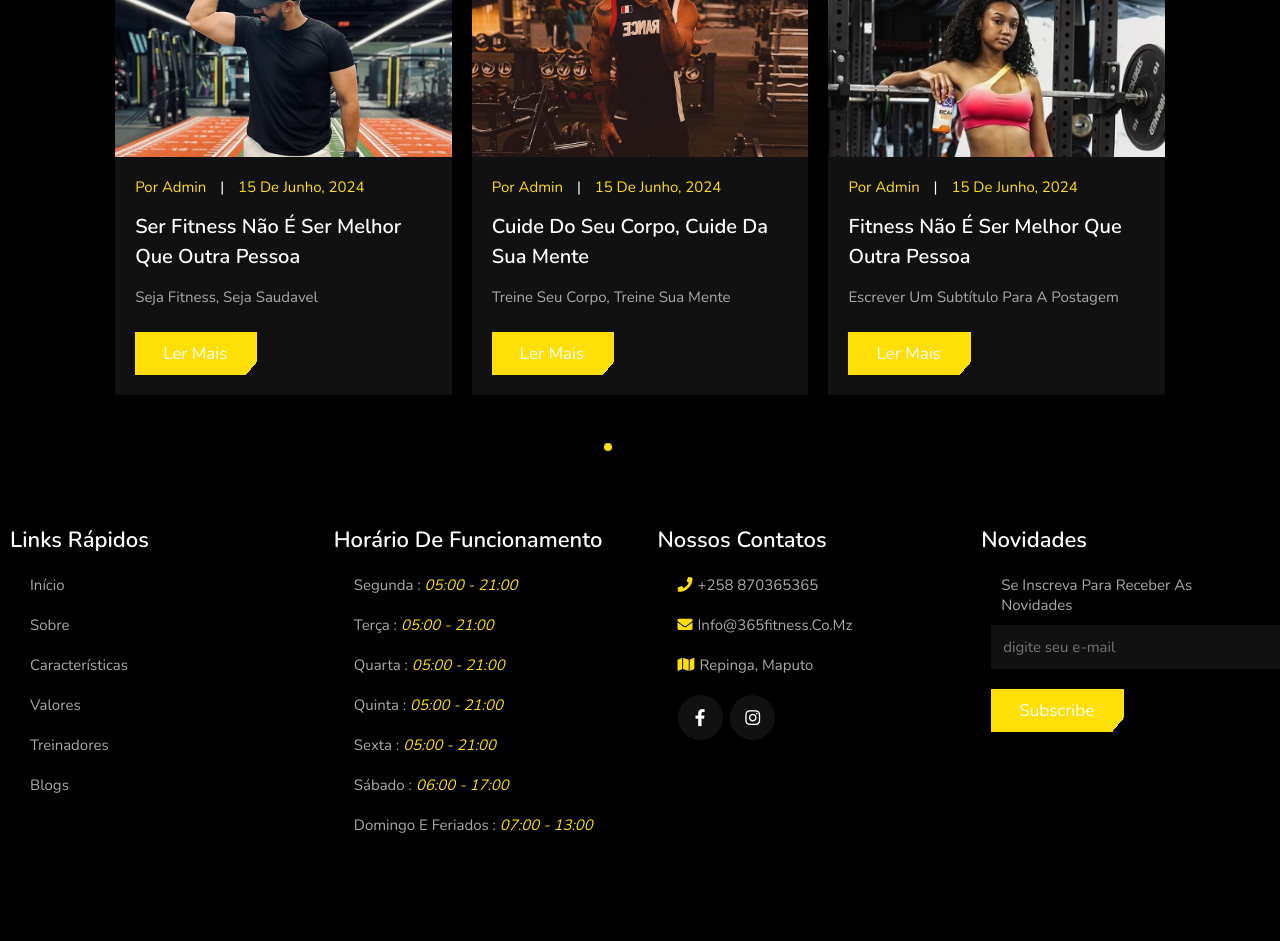
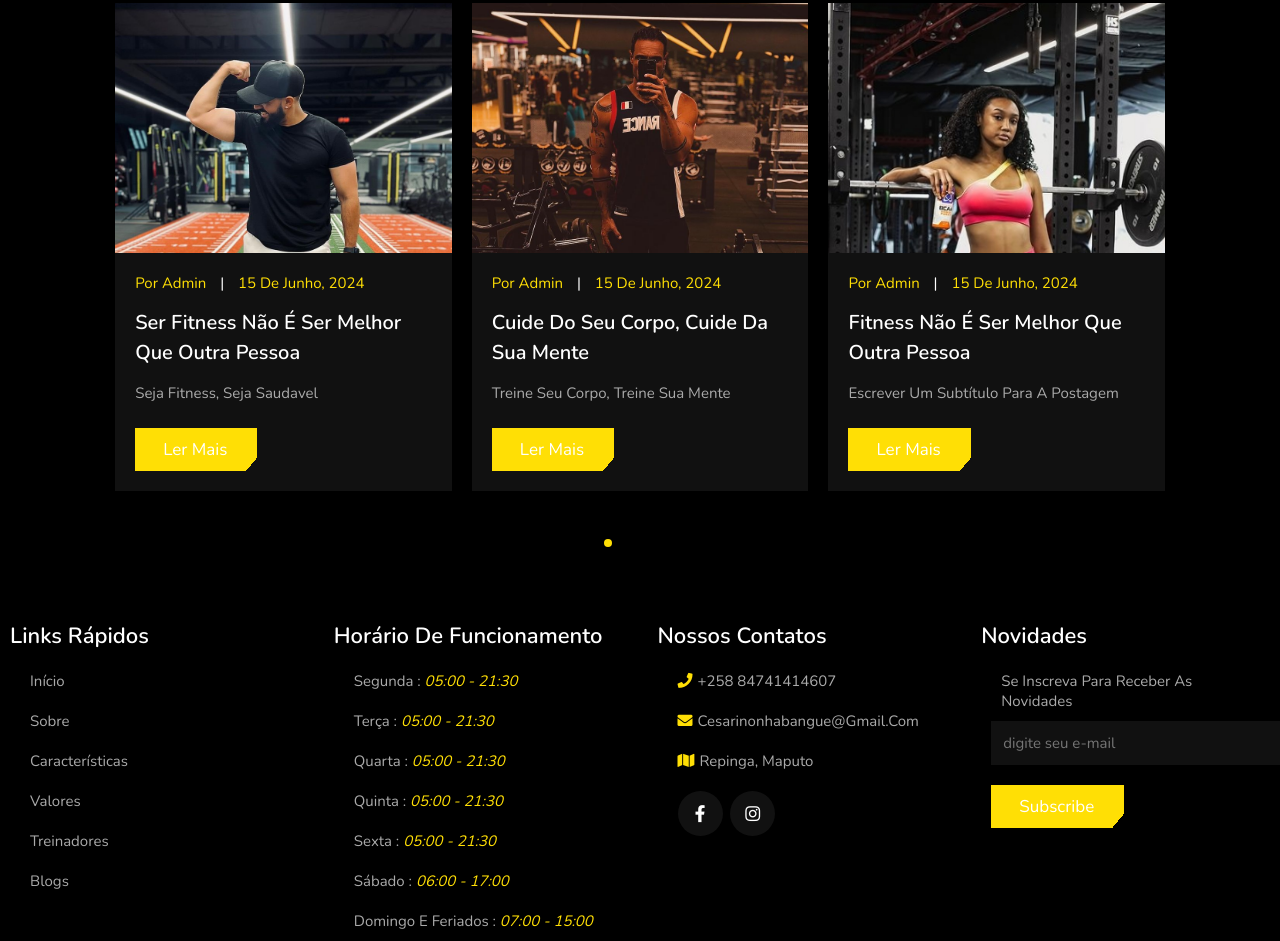
Before and after one commit to CesarinoNhabangue/365-FITNESS, a plain HTML site: page index.html in a window 1280 px wide. Shown: the part 4162-5103 px from the top of the page. Before the commit the page ends 5007 px from the top, so only its background shows below. Drawn offline with nearby package versions, Linux system fonts and the light colour scheme.

Commit message:
Update index.html

```diff
--- a/index.html
+++ b/index.html
@@ -177,6 +177,8 @@
                     <p> <i class="fas fa-check"></i> Levantamento de Peso </p>
                     <p> <i class="fas fa-check"></i> Planos Alimentares </p>
                     <p> <i class="fas fa-check"></i> Acompanhamento de Resultados </p>
+                    <P><i class="fas fa-check">Acompanhamento pelo Personal Trainner</i></P>
+                    <P><I class="fas fa-check">Acompanhamento fisico 24h/dia</I></P>
                 </div>
                 <a href="#" class="btn">Quero</a>
             </div>
@@ -184,7 +186,7 @@
         <!--Fim precos-->
 
         <section id="trainers" class="trainers">
-            <h1 class="heading"> <span>Treinadores Especializados</span> </h1>
+            <h1 class="heading"> <span>Treinadores Especializados e Qualificados</span> </h1>
             <div class="box-container">
 
                 <div class="box">
@@ -260,7 +262,7 @@
                     </div>
 
                     <div class="swiper-slide slide">
-                        <p>O melhor atendimento que eu já tive</p>
+                        <p>O melhor atendimento que eu já tive num ginasio</p>
                         <div class="user">
                             <img src="img/marrisol.png" alt="">
                             <div class="info">
@@ -272,7 +274,7 @@
                     </div>
 
                     <div class="swiper-slide slide">
-                        <p>Equipamentos novos e fáceis de serem utilizados</p>
+                        <p>Equipamentos de qualidade, novos e fáceis de serem utilizados</p>
                         <div class="user">
                             <img src="img/danilo serage.png" alt="">
                             <div class="info">
@@ -390,18 +392,18 @@
             </div>
             <div class="box">
                 <h3>Horário de Funcionamento</h3>
-                <p> Segunda : <i> 05:00 - 21:00</i> </p>
-                <p> Terça : <i> 05:00 - 21:00</i> </p>
-                <p> Quarta : <i>05:00 - 21:00</i> </p>
-                <p> Quinta : <i>05:00 - 21:00 </i> </p>
-                <p> Sexta : <i>05:00 - 21:00</i> </p>
+                <p> Segunda : <i> 05:00 - 21:30</i> </p>
+                <p> Terça : <i> 05:00 - 21:30</i> </p>
+                <p> Quarta : <i>05:00 - 21:30</i> </p>
+                <p> Quinta : <i>05:00 - 21:30 </i> </p>
+                <p> Sexta : <i>05:00 - 21:30</i> </p>
                 <p> Sábado : <i> 06:00 - 17:00 </i> </p>
-                <p> Domingo e Feriados : <i> 07:00 - 13:00 </i> </p>
+                <p> Domingo e Feriados : <i> 07:00 - 15:00 </i> </p>
             </div>
             <div class="box">
                 <h3>Nossos Contatos</h3>
-                <p> <i class="fas fa-phone"></i>+258 870365365 </p>
-                <p> <i class="fas fa-envelope"></i>info@365fitness.co.mz </p>
+                <p> <i class="fas fa-phone"></i>+258 84741414607</p>
+                <p> <i class="fas fa-envelope"></i>cesarinonhabangue@gmail.com </p>
                 <p> <i class="fas fa-map"></i>Repinga, Maputo</p>
                 <div class="share">
                     <a href="https://www.facebook.com/p/365-Fitness-100064181947067/?locale=pt_BR" class="fab fa-facebook-f"></a>
```
